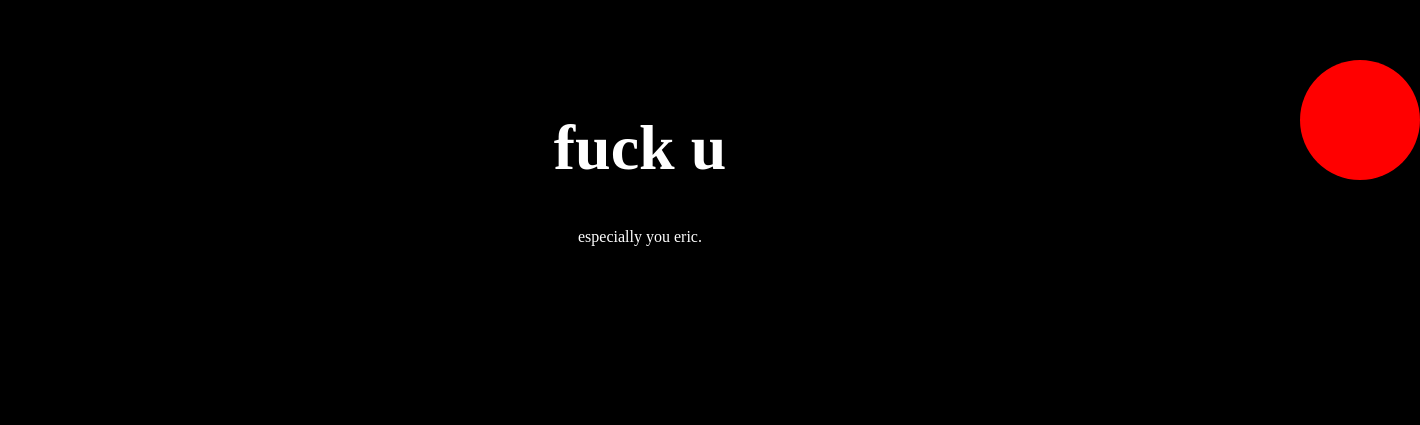
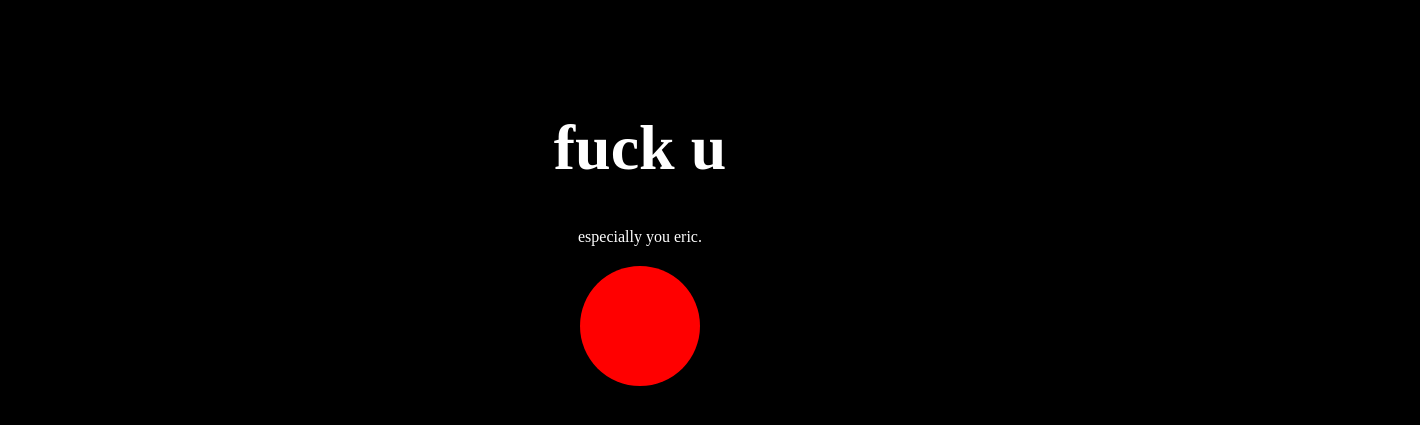
Before and after one commit to amxxxa2q/index.html, a plain HTML site: page index.html in a window 1280 px wide. Shown: the part 315-740 px from the top of the page, 1420 px wide, since content can reach past the window. Drawn offline with Linux system fonts and the light colour scheme.

Commit message:
Update index.html

```diff
--- a/index.html
+++ b/index.html
@@ -16,15 +16,13 @@
     }
 
     .circle {
-  width: 120px;
-  height: 120px;
-  background: red;
-  border-radius: 50%;
+      width: 120px;
+      height: 120px;
+      background: red;
+      border-radius: 50%;
 
-  position: absolute;
-  top: 375px;
-  left: 1300px;
-}
+      margin: 20px auto;
+    }
   </style>
 </head>
 <body>
```
